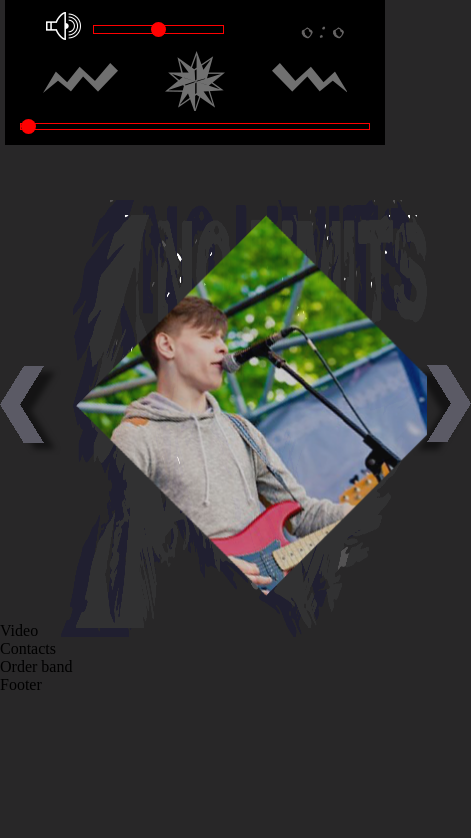
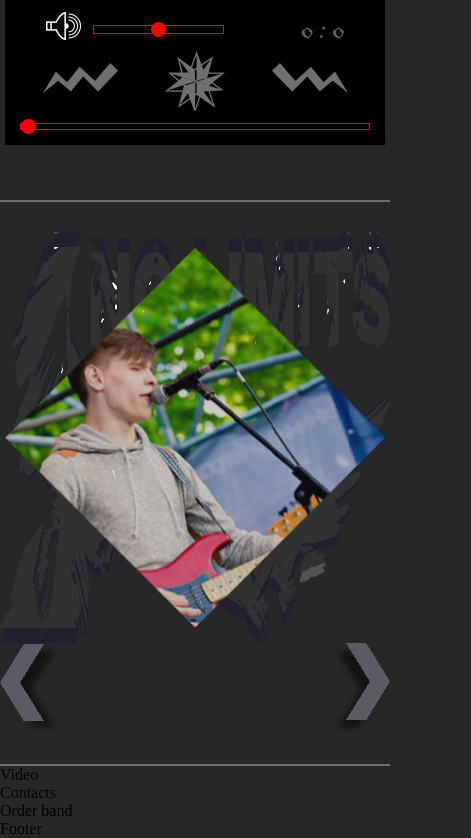
Before and after one commit to PavloZaluskyy/NoLimits, a website: page src/index.html in a window 390 px wide. Shown: the part 2771-3609 px from the top of the page, 471 px wide, since content can reach past the window. Before the commit the page ends 3465 px from the top, so only its background shows below. Drawn offline with Linux system fonts and the light colour scheme; files that its build step writes are made by us from their sources; files whose address does not match are found by name.

Commit message:
adaptation slayder

```diff
--- a/src/index.html
+++ b/src/index.html
@@ -155,7 +155,7 @@
 				</div>
 			</div>
 		</section>
-		<section class="slider">
+		<section class="slider" id="photo">
 
 			<img src="images/arrowBack.png"  class="arrowBack" alt="">
 			<div class="fonBack">
--- a/src/style/style.css
+++ b/src/style/style.css
@@ -377,16 +377,19 @@ section > div > #music > .player >  .panelControle{
 
 	width: 100%;
 	height: 98%;
-
+	display: flex;
+    align-items: center;
 	margin-left: 15px;
 	background-image: url('../images/frontFon.png');
 	background-size: 100% 100%;
 }
 .slayder{
-	max-width: 1143px;
+	max-width:  1137px;
+	width: 88.8%;
 	height: auto;
 	overflow: hidden;
 	margin: 0 auto;
+
 }
 .polosa{
 	width: 3810px;
@@ -440,3 +443,18 @@ section > div > #music > .player >  .panelControle{
 @media (max-width: 500px) { section>div>#music {padding: 0 5px 55px;}
 	section>div>#about {padding: 0 5px 55px;}
 	}
+@media (min-width: 1264px) and (max-width: 1423px) { .slayder { width: 1137px;}
+}
+@media (min-width: 879px) and (max-width: 1263px) { .slayder { width: 760px;}
+}
+@media (max-width: 893px) { .fonFront{margin-left: 0;}}
+@media (max-width: 878px) { .slayder{width: 380px;}}
+@media (max-width: 499px) {
+	.slider{flex-wrap: wrap; height: auto; padding: 30px 0; border-top: 2px solid #707070; border-bottom: 2px solid #707070;}
+	.arrowBack{order: 2;}
+	.fonBack{order: 1;  padding: 15px 0;}
+	.arrowForwardt{order: 3;}
+}
+@media (max-width: 423px) { .fonBack{width: 100%;}}
+@media (min-width: 360px) and (max-width: 379px) { .imgSlayder{width: 300px; height: 300px; margin: 0 40px;}}
+@media (min-width: 320px) and (max-width: 359px) { .imgSlayder{width: 300px; height: 100%; margin: 0 calc((380px - 300px) / 2);}}
```
Also changed, not shown: build/index.html, build/style/style.css.
